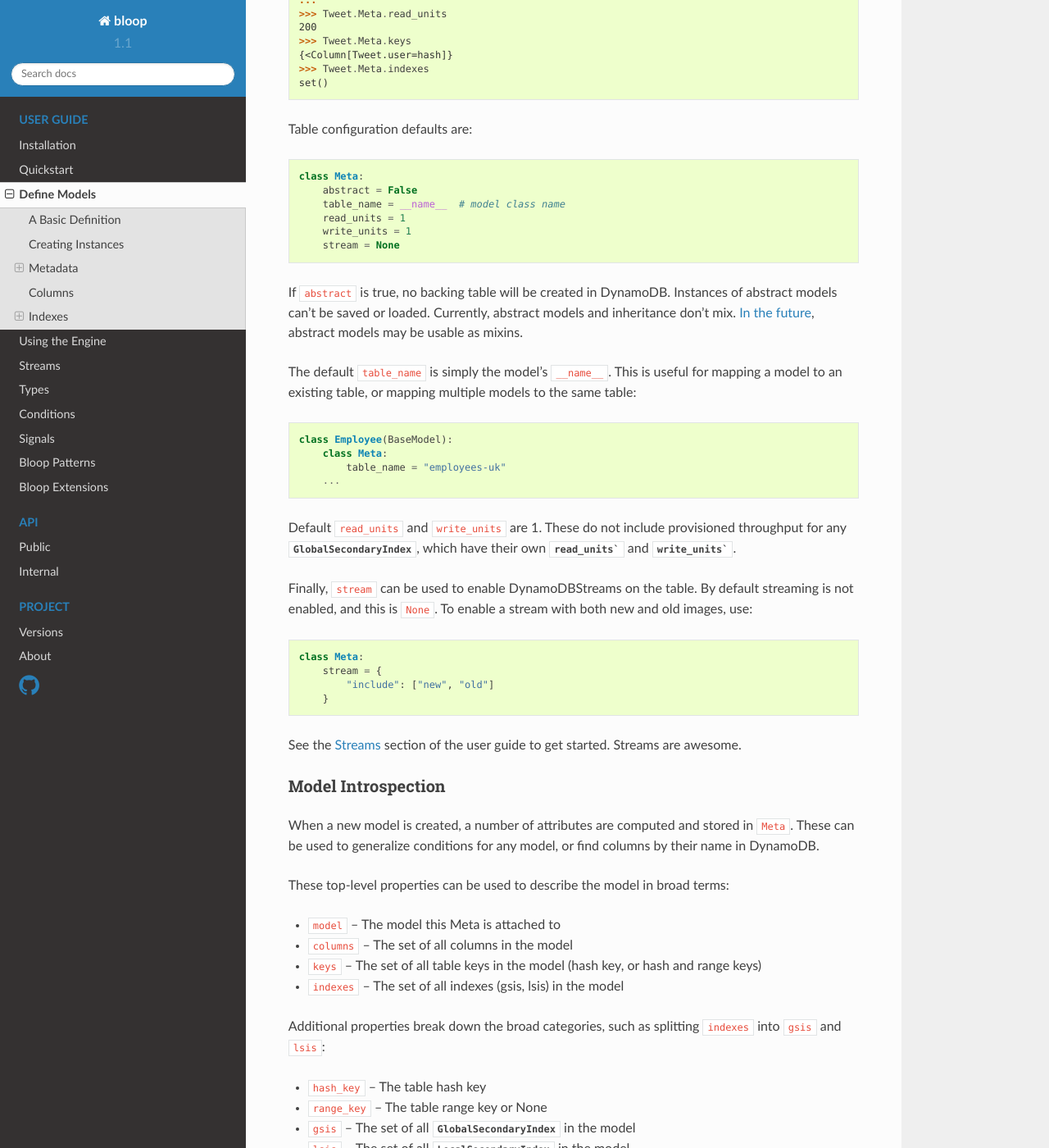
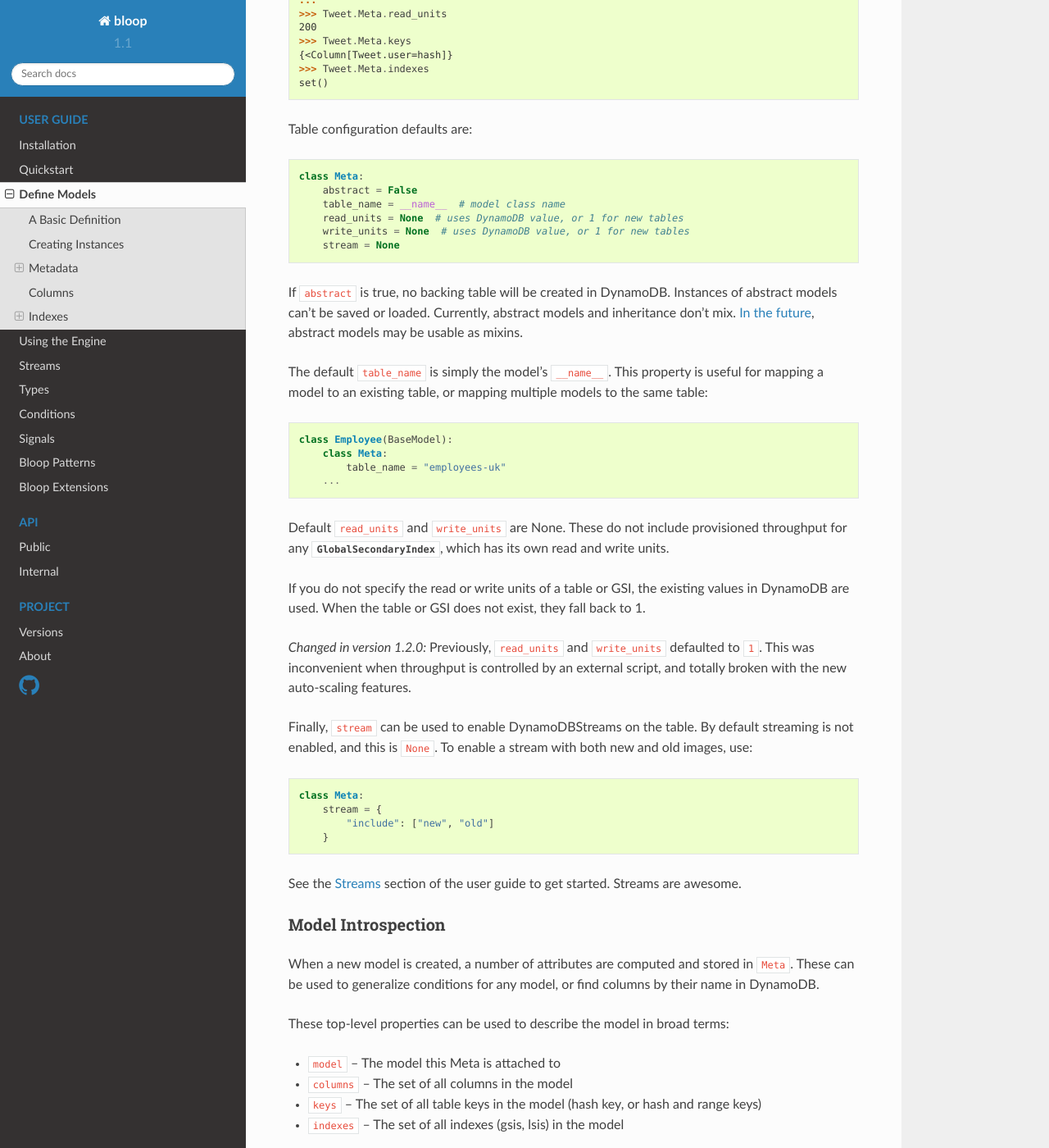
Before and after one commit to numberoverzero/bloop, a Sphinx documentation site: the page built from docs/user/models.rst, in a window 1280 px wide and 1400 px high, scrolled down 2058 px. Shown: the whole window at 82% size. Built offline with Sphinx 7.4.7 and the Read the Docs theme 2.0.0, drawn with Linux system fonts in a browser that asks for light colours; some of the changed text lies outside the part shown.

Commit message:
User guide mentions throughput validation changes #88

```diff
--- a/docs/_static/bloop.css
+++ b/docs/_static/bloop.css
@@ -5,3 +5,7 @@
 .wy-menu-vertical p.caption {
     font-size: 90%;
 }
+
+.versionmodified {
+    font-style: italic
+}
--- a/docs/user/engine.rst
+++ b/docs/user/engine.rst
@@ -144,7 +144,7 @@
 ========
 
 :func:`Delete <bloop.engine.Engine.delete>` has the same signature as :func:`~bloop.engine.Engine.save`.  Both
-operations are mutations on an object that may or may not exist, and simply map to two different apis (Delete calls
+operations are mutations on an object that may or may not exist, and simply map to two different APIs (Delete calls
 `DeleteItem`_).  You can delete multiple objects at once, specify a ``condition``, and use the ``atomic=True``
 shorthand to only delete objects unchanged since you last loaded them from DynamoDB.
 
--- a/docs/user/extensions.rst
+++ b/docs/user/extensions.rst
@@ -1,7 +1,7 @@
 Bloop Extensions
 ^^^^^^^^^^^^^^^^
 
-Extensions' dependencies aren't installed with Bloop, because they may include a huge number of libraries that Bloop
+Extension dependencies aren't installed with Bloop, because they may include a huge number of libraries that Bloop
 does not depend on.  For example, two extensions could provide automatic mapping to Django or SQLAlchemy models.
 Many users would never need either of these, since Bloop does not depend on them for normal usage.
 
--- a/docs/user/models.rst
+++ b/docs/user/models.rst
@@ -126,8 +126,8 @@
         class Meta:
             abstract = False
             table_name = __name__  # model class name
-            read_units = 1
-            write_units = 1
+            read_units = None  # uses DynamoDB value, or 1 for new tables
+            write_units = None  # uses DynamoDB value, or 1 for new tables
             stream = None
 
 If ``abstract`` is true, no backing table will be created in DynamoDB.  Instances of abstract models can't be saved
@@ -136,7 +136,7 @@
 
 __ https://github.com/numberoverzero/bloop/issues/72
 
-The default ``table_name`` is simply the model's ``__name__``.  This is useful for mapping a model
+The default ``table_name`` is simply the model's ``__name__``.  This property is useful for mapping a model
 to an existing table, or mapping multiple models to the same table:
 
 .. code-block:: python
@@ -147,9 +147,16 @@
         ...
 
 
-Default ``read_units`` and ``write_units`` are 1.  These do not include provisioned throughput for any
-:class:`~bloop.models.GlobalSecondaryIndex`, which have their own
-:attr:`~bloop.models.GlobalSecondaryIndex.read_units`` and :attr:`~bloop.models.GlobalSecondaryIndex.write_units``.
+Default ``read_units`` and ``write_units`` are None.  These do not include provisioned throughput for any
+:class:`~bloop.models.GlobalSecondaryIndex`, which has its own read and write units.
+
+If you do not specify the read or write units of a table or GSI, the existing values in DynamoDB are used.  When
+the table or GSI does not exist, they fall back to 1.
+
+.. versionchanged:: 1.2.0
+
+    Previously, ``read_units`` and ``write_units`` defaulted to ``1``.  This was inconvenient when throughput
+    is controlled by an external script, and totally broken with the new auto-scaling features.
 
 Finally, ``stream`` can be used to enable DynamoDBStreams on the table.  By default streaming is not enabled, and this
 is ``None``.  To enable a stream with both new and old images, use:
@@ -337,7 +344,9 @@
         by_version = GlobalSecondaryIndex("keys", hash_key="version")
 
 Unlike :class:`~bloop.models.LocalSecondaryIndex`, a GSI does not share its throughput with the table.  You can
-specify the ``read_units`` and ``write_units`` of the GSI.  Both default to 1:
+specify the ``read_units`` and ``write_units`` of the GSI.  If you don't specify the throughput and the GSI already
+exists, the values will be read from DynamoDB.  If the table doesn't exist, the GSI's read and write units will
+instead default to 1.
 
 .. code-block:: python
 
```
Also changed, not shown: other parts of docs/user/models.rst (+1 -1 lines), docs/user/conditions.rst (+5 -5 lines).
